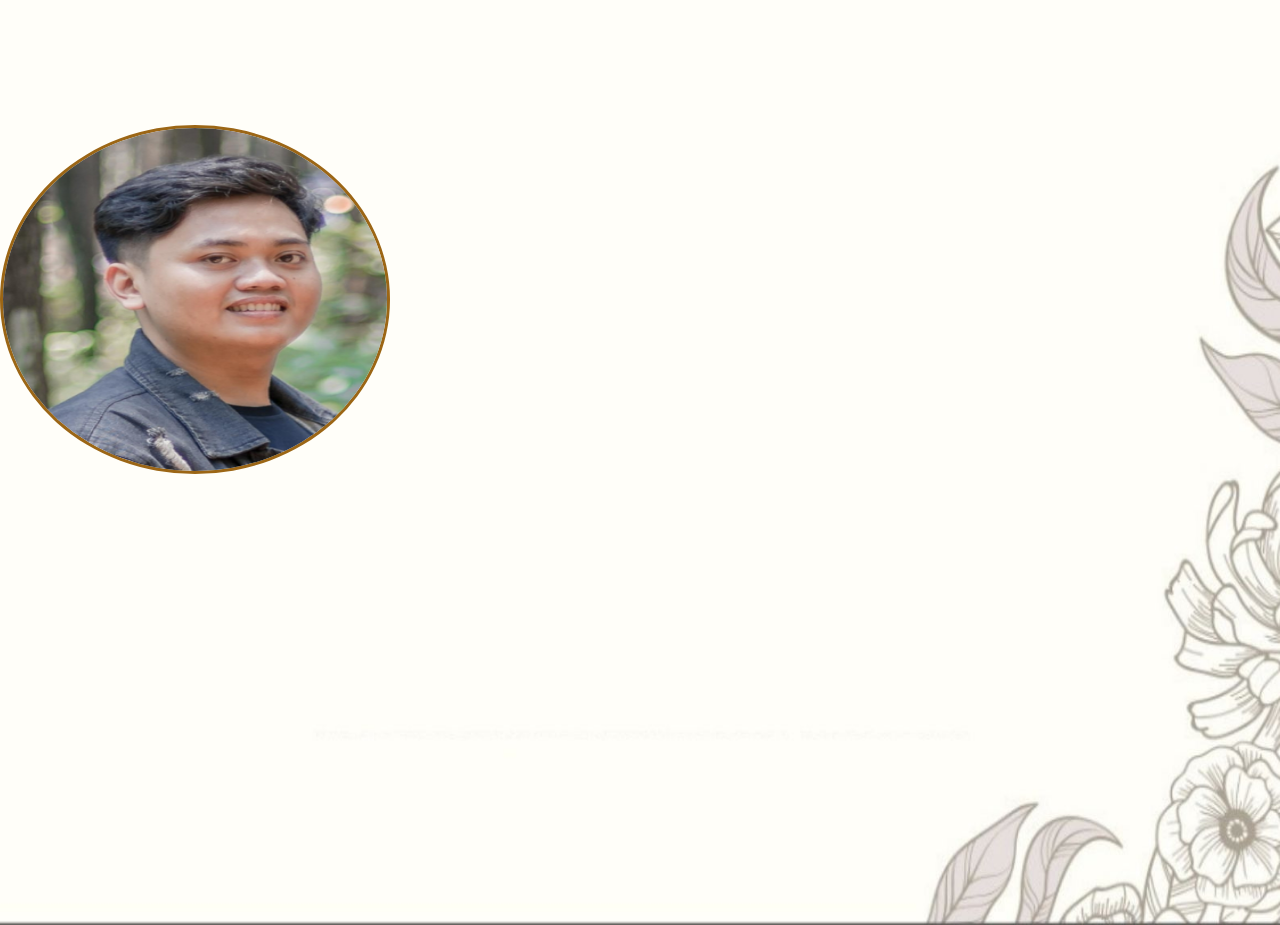
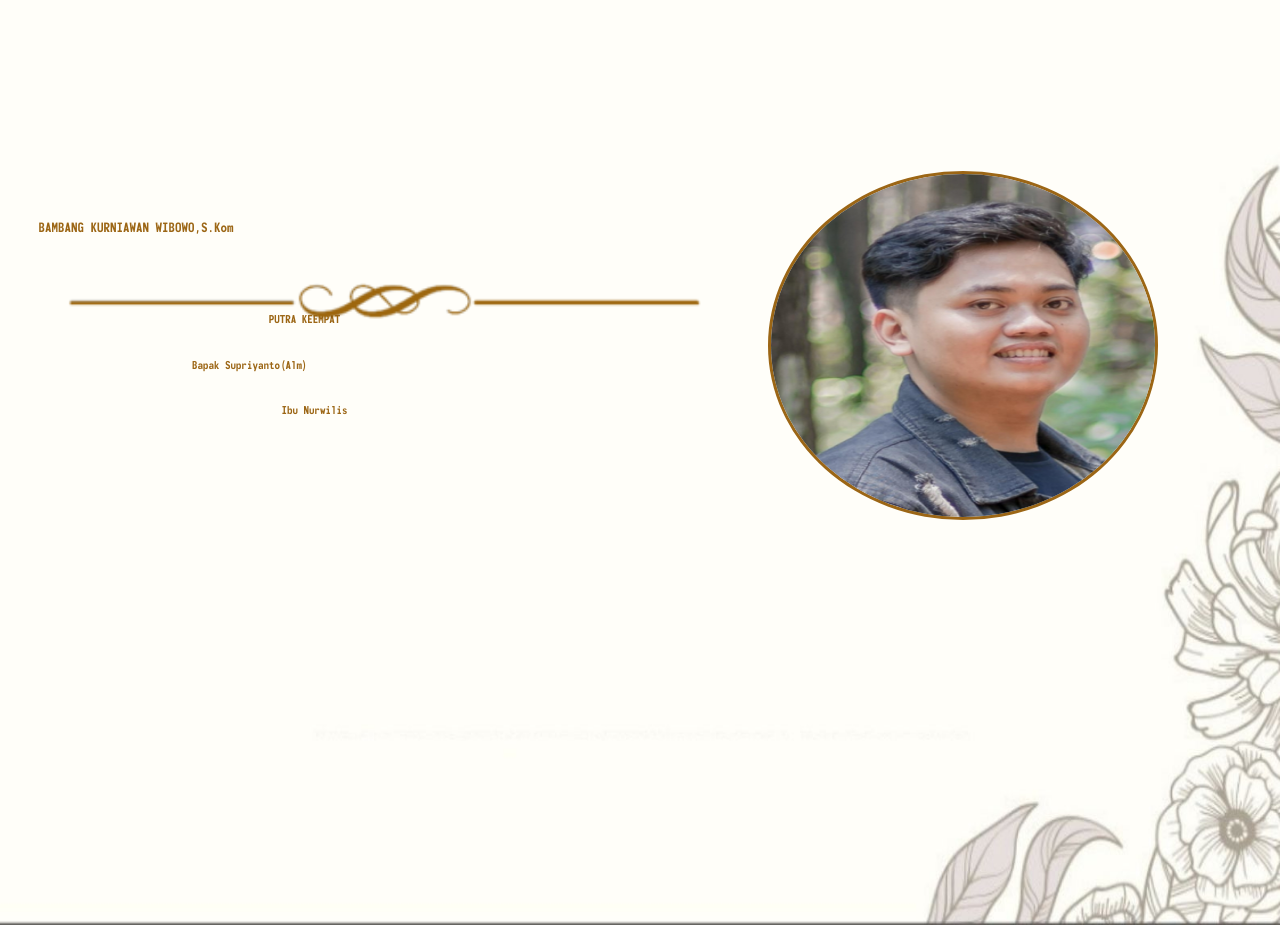
Before and after one commit to bembengggg/weddingbambangdinda, a React (Create React App) app: page /Couple in a window 1280 px wide. Shown: the part 1360-2285 px from the top of the page. Built offline with nearby package versions, Linux system fonts and the light colour scheme; a web font is replaced by a local one.

Commit message:
text label

```diff
--- a/src/Component/Couple/Couple.css
+++ b/src/Component/Couple/Couple.css
@@ -206,16 +206,7 @@
     color: #9C6615;
 }
 
-.htopand{
-    position: absolute;
-    display: flex;
-    justify-content: center;
-    align-items: center;
-    top: 48%;
-    width: 100%;
-    font-family: 'monofonto';
 
-}
 .txtand{
     font-size: 50px;
     color: #9C6615;
@@ -226,21 +217,86 @@
     display: flex;
     justify-content: center;
     align-items: center;
-    top: 57%;
+    top: 56%;
     width: 100%;
     font-family: 'sweet';
 
 }
-.wrappingimgl{
+ .wrappingimgl{
     width: 30%;
     height: 15%;
     position: absolute;
-    top: 65%;
+    top: 67%;
     border-radius: 50%;
     overflow: hidden;
     border:3px solid #9C6615;
+    margin-left: 60%;
 }
 .imgl{
     height: 100%;
     width: 100%;
 }
+.htopl{
+    position: absolute;
+    top: 69%;
+    width: 100%;
+    font-family: 'monofonto';
+}
+.txtl{
+    font-size: 13px;
+    color:#9C6615 ;
+    margin-left: 3%;
+}
+.htoplptk{
+    position: absolute;
+    top: 73%;
+    width: 100%;
+    font-family: 'monofonto';
+
+}
+.txtlptk{
+    font-size: 11px;
+    margin-left: 21%;
+    color: #9C6615;
+}
+.htoplistl{
+    height: auto;
+    position: absolute;
+    top: 71%;
+    width: 100%;
+    height: 10%;
+
+
+
+
+}
+.imglistl{
+    width: 50%;
+    margin-left: 5%;
+}
+
+.htoplbpk{
+    position: absolute;
+    top: 75%;
+    width: 100%;
+    font-family: 'monofonto';
+
+}
+.txtlbpk{
+    font-size: 11px;
+    margin-left: 15%;
+    color: #9C6615;
+}
+
+.htoplibu{
+    position: absolute;
+    top: 77%;
+    width: 100%;
+    font-family: 'monofonto';
+
+}
+.txtlibu{
+    font-size: 11px;
+    margin-left: 22%;
+    color: #9C6615;
+}
--- a/src/Component/Couple/Couple.jsx
+++ b/src/Component/Couple/Couple.jsx
@@ -47,8 +47,23 @@ const Couple =()=>{
             <div className='htopand'>
                 <label className='txtand'>&amp;</label>
             </div>
-            <div className='wrappingimgl'>
+             <div className='wrappingimgl'>
                 <img className='imgl' src={bambang}/>
+            </div>
+            <div className='htoplptk'>
+                <label className='txtlptk'>PUTRA KEEMPAT</label>
+            </div>
+            <div className='htopl'>
+                <label className='txtl'>BAMBANG KURNIAWAN WIBOWO,S.Kom</label>
+            </div>
+            <div className='htoplistl'>
+            <img className='imglistl' src={list}/>
+            </div>
+            <div className='htoplbpk'>
+                <label className='txtlbpk'>Bapak Supriyanto(Alm)</label>
+            </div>
+            <div className='htoplibu'>
+                <label className='txtlibu'>Ibu Nurwilis</label>
             </div>
          </div>
 
```
